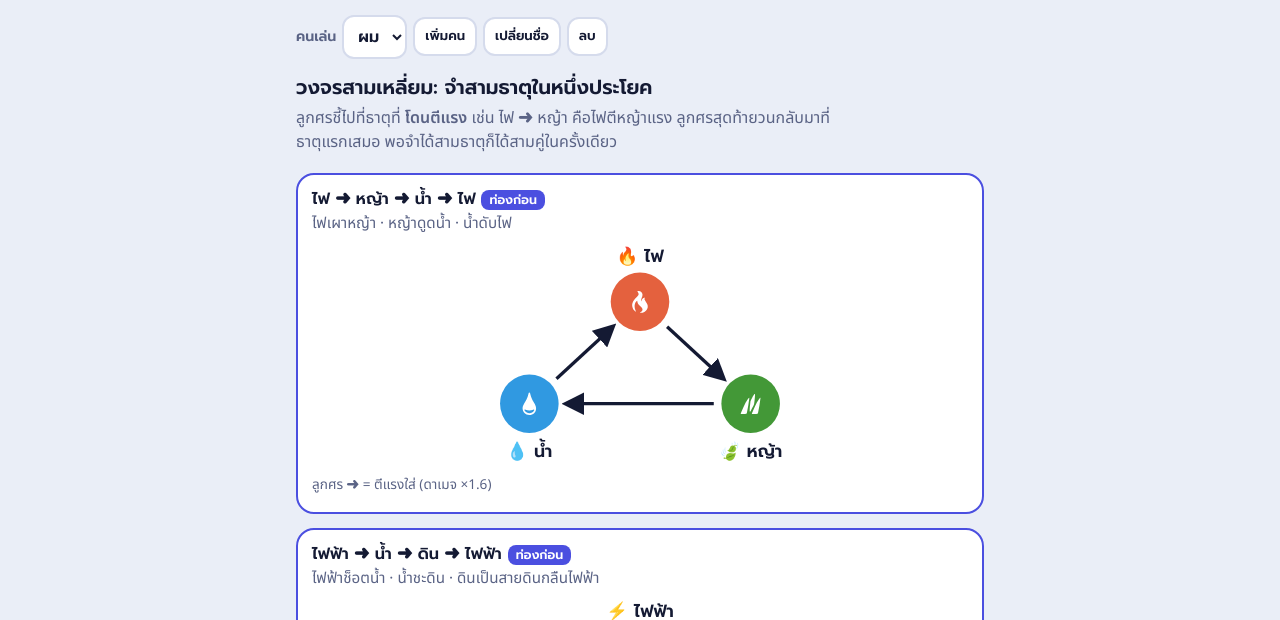
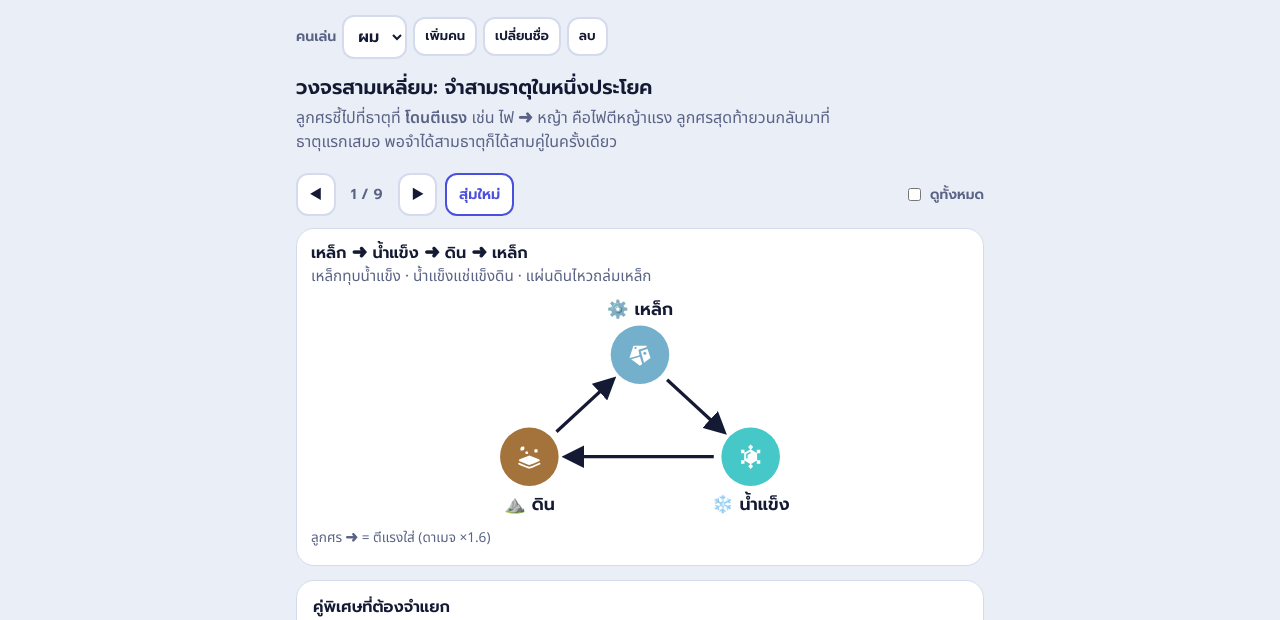
Before and after one commit to sirawutc/pvp-type-trainer, a plain HTML site: page index.html in a window 1280 px wide. Shown: the part 111-731 px from the top of the page. Drawn offline with Linux system fonts and the light colour scheme.

Commit message:
หน้าวงจร: ดูทีละวงจรและสลับลำดับทุกครั้งที่เปิด ไม่ต้องเลื่อนหาเอง
Co-Authored-By: Claude Opus 5 <noreply@anthropic.com>

```diff
--- a/index.html
+++ b/index.html
@@ -62,6 +62,12 @@ h3{font-size:1rem;font-weight:600}
 .loop svg{display:block;width:100%;height:auto;max-height:230px;color:var(--ink)}
 .loop .legend{font-size:.85rem;color:var(--muted);margin:4px 0 0}
 .badge{display:inline-block;font-family:var(--head);font-size:.78rem;font-weight:600;border-radius:8px;padding:2px 8px;background:var(--focus);color:#fff;margin-left:6px;vertical-align:middle}
+
+.loopnav{display:flex;align-items:center;gap:8px;flex-wrap:wrap;margin:0 0 12px}
+.loopnav button{font-family:var(--head);font-weight:600;font-size:.9rem;border:2px solid var(--line);background:var(--panel);color:var(--ink);border-radius:12px;padding:8px 12px}
+.loopnav button.go{border-color:var(--focus);color:var(--focus)}
+.loopnav .cnt{font-family:var(--head);font-weight:600;font-size:.9rem;color:var(--muted);min-width:46px;text-align:center}
+.loopnav .allsw{display:inline-flex;align-items:center;gap:6px;font-family:var(--head);font-weight:600;font-size:.86rem;color:var(--muted);margin-left:auto}
 
 /* type grid */
 .grid{display:grid;grid-template-columns:repeat(3,1fr);gap:8px;margin-bottom:16px}
@@ -391,11 +397,23 @@ function loopSVG(k){
  return s+'</svg>';
 }
 
+var LORDER=[],LIDX=0,LALL=false;
+function shuffleLoops(){
+ LORDER=LOOPS.map(function(_,i){return i;});
+ for(var i=LORDER.length-1;i>0;i--){var j=Math.floor(Math.random()*(i+1)),t=LORDER[i];LORDER[i]=LORDER[j];LORDER[j]=t;}
+ LIDX=0;
+}
+function loopCard(l){
+ return '<article class="loop'+(l.core?" core":"")+'"><h3>'+l.t+(l.core?'<span class="badge">ท่องก่อน</span>':'')+'</h3><p class="story">'+l.s+'</p>'+loopSVG(l.k)+'<p class="legend">ลูกศร ➜ = ตีแรงใส่ (ดาเมจ ×1.6)</p></article>';
+}
 function renderLoops(){
- var h="";
- LOOPS.forEach(function(l,i){
-  h+='<article class="loop'+(l.core?" core":"")+'"><h3>'+l.t+(l.core?'<span class="badge">ท่องก่อน</span>':'')+'</h3><p class="story">'+l.s+'</p>'+loopSVG(l.k)+'<p class="legend">ลูกศร ➜ = ตีแรงใส่ (ดาเมจ ×1.6)</p></article>';
- });
+ if(!LORDER.length)shuffleLoops();
+ if(LIDX>=LORDER.length)LIDX=0;
+ var h='<div class="loopnav">';
+ if(!LALL)h+='<button type="button" data-l="prev" aria-label="วงจรก่อนหน้า">◀</button><span class="cnt">'+(LIDX+1)+' / '+LORDER.length+'</span><button type="button" data-l="next" aria-label="วงจรถัดไป">▶</button>';
+ h+='<button type="button" class="go" data-l="rand">สุ่มใหม่</button><label class="allsw"><input type="checkbox" id="lall"'+(LALL?" checked":"")+'> ดูทั้งหมด</label></div>';
+ if(LALL)h+=LORDER.map(function(i){return loopCard(LOOPS[i]);}).join("");
+ else h+=loopCard(LOOPS[LORDER[LIDX]]);
  h+='<div class="panel"><h3>คู่พิเศษที่ต้องจำแยก</h3><p class="hint" style="margin:6px 0 10px">ตีธาตุตัวเองแรง: <b>ผี ➜ ผี</b> และ <b>มังกร ➜ มังกร</b> · ธาตุปกติไม่ตีแรงใส่ใครเลย</p><h3 style="margin-top:10px"><span class="tag t-imm">ตีแทบไม่เข้า ×0.39</span></h3><p class="hint" style="margin:6px 0 8px">ในเกมหลักเรียกว่า “ไม่มีผล” แต่ใน GO ยังตีได้ ×0.39</p>';
  Object.keys(IMM).forEach(function(a){IMM[a].forEach(function(d){h+='<div class="row" style="margin:6px 0;align-items:center">'+chipHTML(a,true)+'<span aria-hidden="true">➜</span>'+chipHTML(d,true)+'<span class="hint" style="margin:0">×0.39</span></div>';});});
  h+='</div>';
@@ -1081,6 +1099,7 @@ function show(name){
  if(!VIEWS.some(function(v){return v[0]===name;}))name="loops";
  VIEWS.forEach(function(v){document.getElementById("view-"+v[0]).classList.toggle("on",v[0]===name);});
  document.querySelectorAll("#tabs button").forEach(function(b){if(b.getAttribute("data-v")===name)b.setAttribute("aria-current","page");else b.removeAttribute("aria-current");});
+ if(name==="loops"&&!LALL){shuffleLoops();renderLoops();}
  if(name==="mix")renderMix();
  if(name==="battle"){if(!BT.live&&!BT.over)startBattle();else renderBattle();}
  else stopTimer();
@@ -1092,6 +1111,19 @@ document.getElementById("tabs").addEventListener("click",function(ev){var b=ev.t
 window.addEventListener("hashchange",function(){show(location.hash.replace("#",""));});
 
 document.getElementById("mixclear").addEventListener("click",function(){mixSel=[];renderMix();});
+document.getElementById("loops").addEventListener("click",function(ev){
+ var b=ev.target.closest("button[data-l]");if(!b)return;
+ var a=b.getAttribute("data-l");
+ if(a==="prev")LIDX=(LIDX+LORDER.length-1)%LORDER.length;
+ else if(a==="next")LIDX=(LIDX+1)%LORDER.length;
+ else{var cur=LORDER[LIDX];do{shuffleLoops();}while(LORDER.length>1&&LORDER[0]===cur);}
+ renderLoops();
+ document.getElementById("view-loops").scrollIntoView({block:"start"});
+});
+document.getElementById("loops").addEventListener("change",function(ev){
+ if(ev.target.id!=="lall")return;
+ LALL=ev.target.checked;renderLoops();
+});
 renderLoops();renderDetail();renderModes();bindQuiz();setStats();newQ();renderBModes();renderRoster();
 function renderWho(){
  var sel=document.getElementById("whosel");
```
